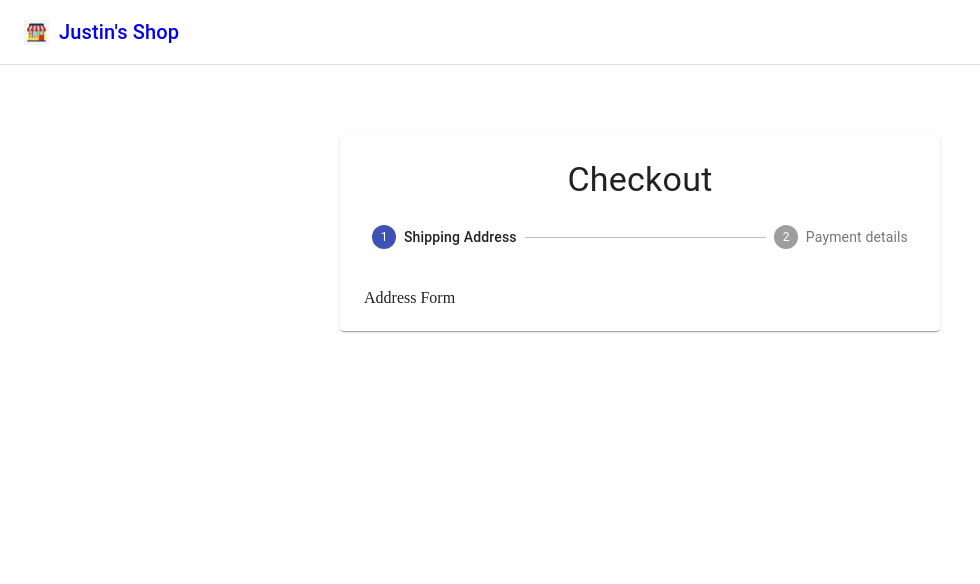
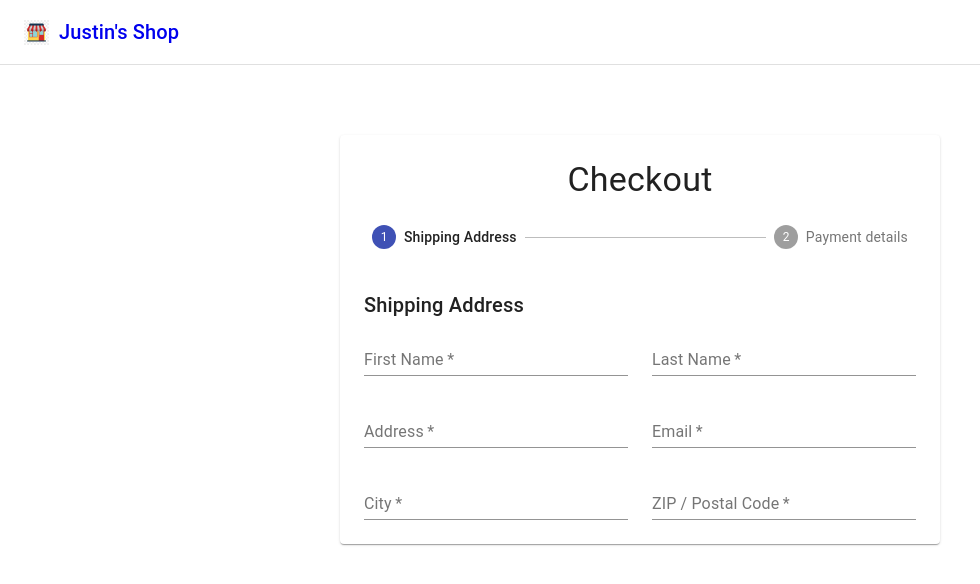
Before and after one commit to teerjustin/ecommerce, a React (Create React App) app: page /checkout in a window 1280 px wide. Shown: the top 584 px of the page, without its empty margins (0-980 px from the left). Built offline with nearby package versions, Linux system fonts and the light colour scheme; no server answers.

Commit message:
Added Inputs to Checkout

```diff
--- a/src/components/CheckoutForm/AddressForm.jsx
+++ b/src/components/CheckoutForm/AddressForm.jsx
@@ -1,9 +1,26 @@
 import React from 'react'
+import { InputLabel, Select, MenuItem, Button, Grid, Typography } from '@material-ui/core';
+import { useForm, FormProvider } from 'react-hook-form';
+import FormInput from './CustomTextField'
 
 const AddressForm = () => {
+    const methods = useForm();
+
     return (
         <div>
-            Address Form
+            <Typography variant="h6" gutterBottom> Shipping Address </Typography>
+            <FormProvider {...methods}>
+                <form onSubmit=''>
+                    <Grid container spacing={3}>
+                        <FormInput required name='firstName' label='First Name' />
+                        <FormInput required name='lastName' label='Last Name' />
+                        <FormInput required name='address1' label='Address' />
+                        <FormInput required name='email' label='Email' />
+                        <FormInput required name='city' label='City' />
+                        <FormInput required name='zip' label='ZIP / Postal Code' />
+                    </Grid>
+                </form>
+            </FormProvider>
         </div>
     );
 }
--- /dev/null
+++ b/src/components/CheckoutForm/CustomTextField.jsx
@@ -0,0 +1,23 @@
+import React from 'react'
+import { TextField, Grid } from '@material-ui/core';
+import { useFormContext, Controller } from 'react-hook-form';
+
+const FormInput = ({name, label, required}) => {
+    const { control } = useFormContext();
+
+    return (
+        <Grid item xs={12} sm={6}>
+            <Controller
+                render={({ field }) => (
+                <TextField {...field} fullWidth label={label} required={required} />
+                )}
+
+                control={control}
+                name={name}
+                defaultValue=""
+            />
+        </Grid>
+    );
+}
+
+export default FormInput;
```
